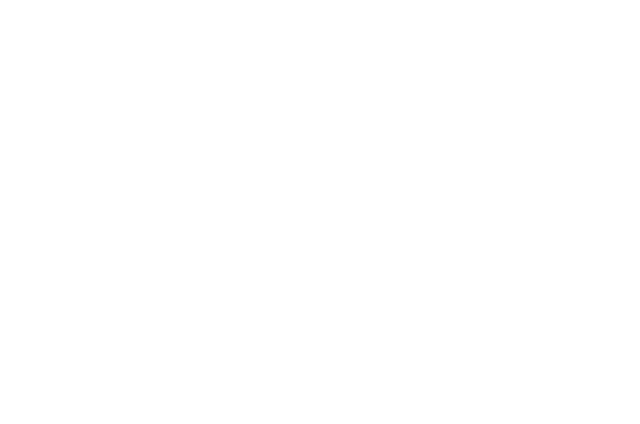
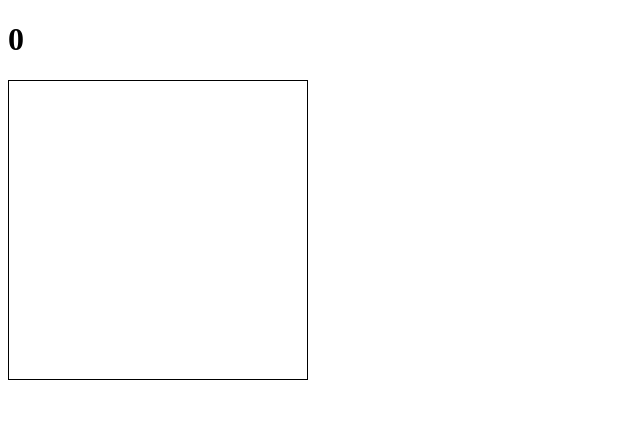
Before and after one commit to ZephyrKensei/space-invaders, a plain HTML site: page index.html in a window 1280 px wide. Shown: the whole page, without its empty margins (0-640 px from the left). Drawn offline with Linux system fonts and the light colour scheme.

Commit message:
create board and adding invaders

```diff
--- a/app.js
+++ b/app.js
@@ -0,0 +1,27 @@
+const grid = document.querySelector('.grid')
+const resultDisplay = document.querySelector('.results')
+const width = 15
+
+// Create squares on board
+for (let i = 0; i < width * width; i++) {
+  const square = document.createElement('div')
+  grid.appendChild(square)
+}
+
+const squares = Array.from(document.querySelectorAll('.grid div'))
+
+console.log(squares)
+
+// Adding Invaders
+const alienInvaders = [
+  0,1,2,3,4,5,6,7,8,9,
+  15,16,17,18,19,20,21,22,23,24,
+  30,31,32,33,34,35,36,37,38,39
+]
+
+function draw() {
+  for (let i = 0; i < alienInvaders.length; i++) {
+    squares[alienInvaders[i]].classList.add('invader')
+  }
+}
+draw()
--- a/index.html
+++ b/index.html
@@ -5,9 +5,12 @@
     <meta name="viewport" content="width=device-width, initial-scale=1.0" />
     <meta http-equiv="X-UA-Compatible" content="IE=edge" />
     <meta name="description" content="" />
+    <link rel="stylesheet" href="styles.css" />
     <title>Space Invaders</title>
   </head>
   <body>
+    <h1 class="results">0</h1>
+    <div class="grid"></div>
     <script src="app.js"></script>
   </body>
 </html>
--- a/styles.css
+++ b/styles.css
@@ -9,26 +9,16 @@ html {
   scroll-behavior: smooth;
 }
 
-body {
-  margin: 0;
-  padding: 0;
+/* Gameboard */
+.grid {
+  width: 300px;
+  height: 300px;
+  border: solid 1px black;
+  display: flex;
+  flex-wrap: wrap;
 }
 
-ul {
-  padding: 0;
-  margin: 0;
-  list-style: none;
+.grid div {
+  width: 20px;
+  height: 20px;
 }
-
-a {
-  text-decoration: none;
-}
-
-.container {
-  width: 100%;
-  padding-left: 15px;
-  padding-right: 15px;
-  margin-left: auto;
-  margin-right: auto;
-  max-width: 1140px;
-}
```
